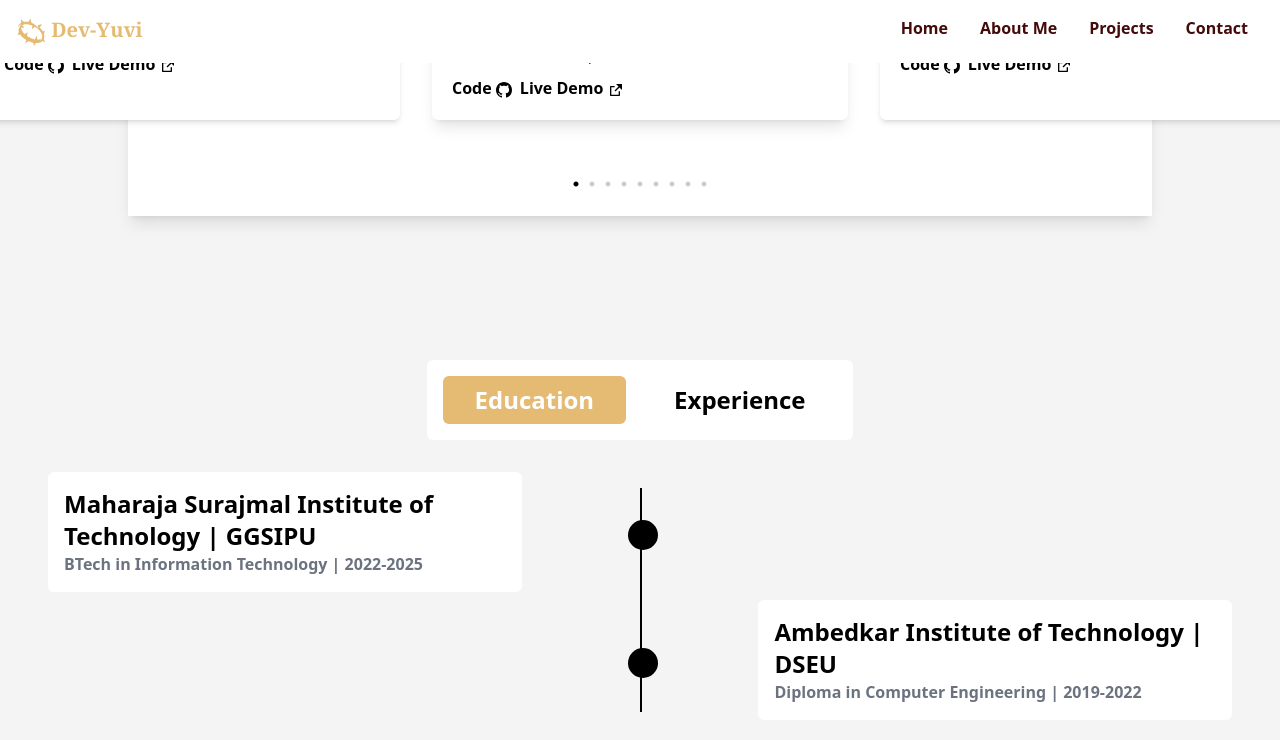
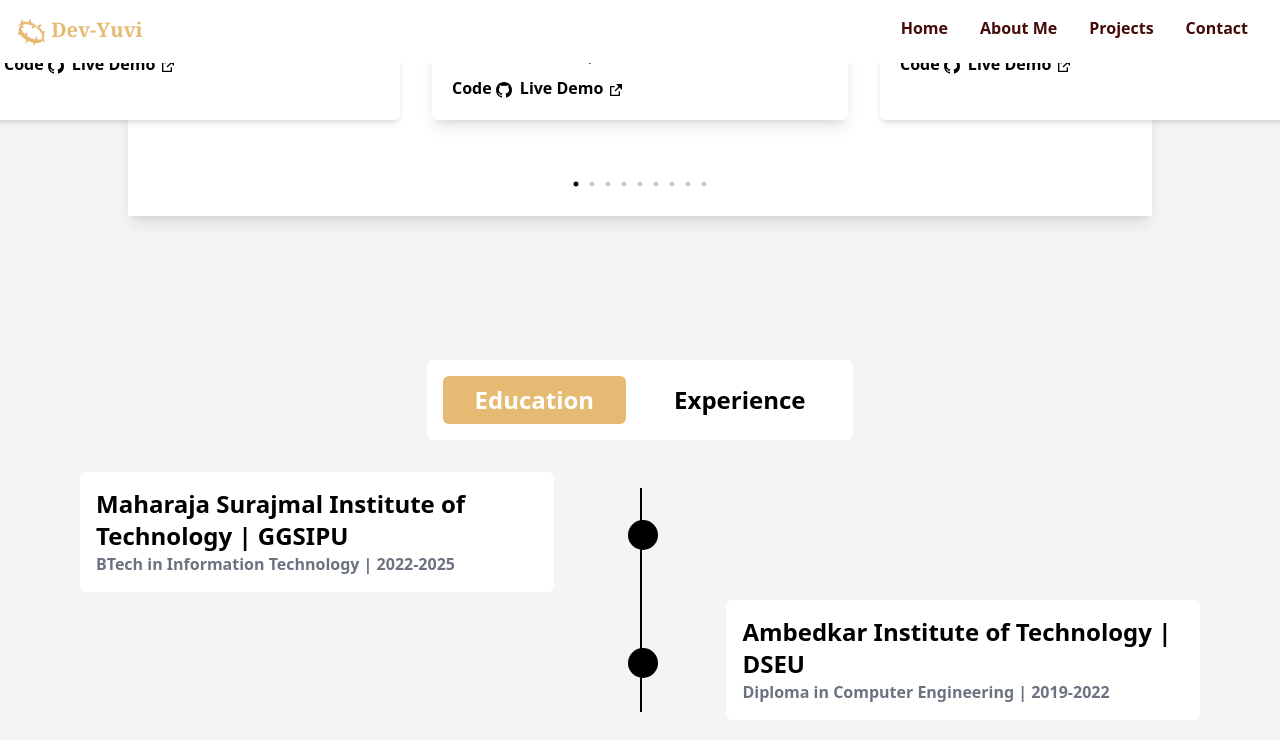
Before and after one commit to Yuvraj883/Yuvis-Portfolio, a React (Create React App) app: page / in a window 1280 px wide. Both pictures are taken after a click on the button "Education". Shown: the part 2130-2870 px from the top of the page. Built offline with nearby package versions, Linux system fonts and the light colour scheme.

Commit message:
Updated style

```diff
--- a/src/Components/EducationNExperience.jsx
+++ b/src/Components/EducationNExperience.jsx
@@ -30,9 +30,9 @@ const EducationNExperience = () => {
                         <div className="relative h-24 m-0 p-0 ">
                             <div>
 
-                                <div className="bg-white p-4 text-black w-[40%] rounded-md float-left ">
-                                <div className="border-l-2 h-56 absolute left-[50%] border-solid border-black "></div>
-                                <div className="absolute w-[30px] h-[30px] top-[50%] rounded-full bg-black left-[49%]  "></div>
+                                <div className="bg-white p-4 text-black w-[40%] rounded-md ml-8 float-left ">
+                                <div className="border-l-2 h-56 absolute left-[50%] border-solid border-black"></div>
+                                <div className="absolute  w-[30px] h-[30px] top-[50%] rounded-full bg-black left-[49%]  "></div>
                                     <h1 className="font-bold text-2xl ">Maharaja Surajmal Institute of Technology | GGSIPU</h1>
                                     <h3 className="font-semibold text-gray-500">BTech in Information Technology | 2022-2025</h3>
 
@@ -41,10 +41,11 @@ const EducationNExperience = () => {
 
 
                         </div>
-                        <div className="relative h-24 flex flex-col   my-8 p-0 ">
-                            <div>
+                        <div className="">
 
-                                <div className="bg-white p-4 text-black w-[40%] float-right rounded-md ">
+                        <div className="relative h-24  my-8 p-0 ">
+
+                                <div className="bg-white p-4  text-black w-[40%] float-right mr-8 rounded-md ">
                                 <div className="border-l-2  absolute left-[50%] border-solid border-black"></div>
                                 <div className="absolute w-[30px] h-[30px] top-[50%] rounded-full bg-black left-[49%]  "></div>
                                     <h1 className="font-bold text-2xl ">Ambedkar Institute of Technology | DSEU</h1>
@@ -62,10 +63,10 @@ const EducationNExperience = () => {
                     experience ==="true" &&
                     <div className="h-auto">
                         <div className="relative h-24 m-0 p-0 ">
-                            <div>
+                            <div className="flex flex-col justify-center">
                             <div className="border-l-2 h-56 absolute left-[50%] border-solid border-black "></div>
                                 <div className="absolute w-[30px] h-[30px] top-[80%] my-auto rounded-full bg-black left-[49%]  "></div>
-                                <div className="bg-white p-4 text-black w-[40%] rounded-md float-left ">
+                                <div className="bg-white p-4 text-black w-[40%] rounded-md ml-8 float-left ">
 
                                     <h1 className="font-bold text-2xl ">A2D Innovations Pvt. Ltd.</h1>
                                     <h3 className="font-semibold text-gray-600">VueJS Developer Intern | February 2022 - April 2022 | Remote</h3>
@@ -84,7 +85,7 @@ const EducationNExperience = () => {
                             <div>
                             <div className="border-l-2 h-56 absolute left-[50%] border-solid border-black"></div>
                                 <div className="absolute w-[30px] h-[30px] top-[70%] rounded-full bg-black left-[49%]  "></div>
-                                <div className="bg-white p-4 text-black w-[40%] float-right rounded-md ">
+                                <div className="bg-white p-4 text-black w-[40%] float-right mr-5 rounded-md ">
 
                                     <h1 className="font-bold text-2xl ">Delhi Skill & Entrepreneurship University</h1>
                                     <h3 className="font-semibold text-gray-600">Intern | August 2021 - September 2021 | New Delhi</h3>
```
